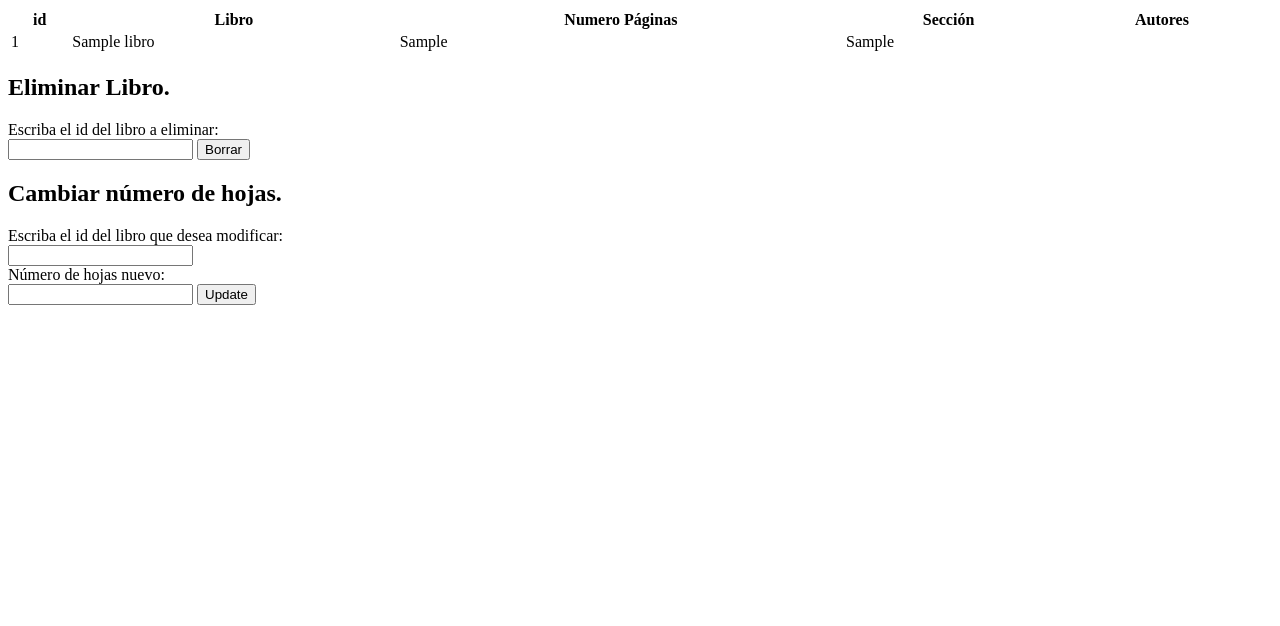
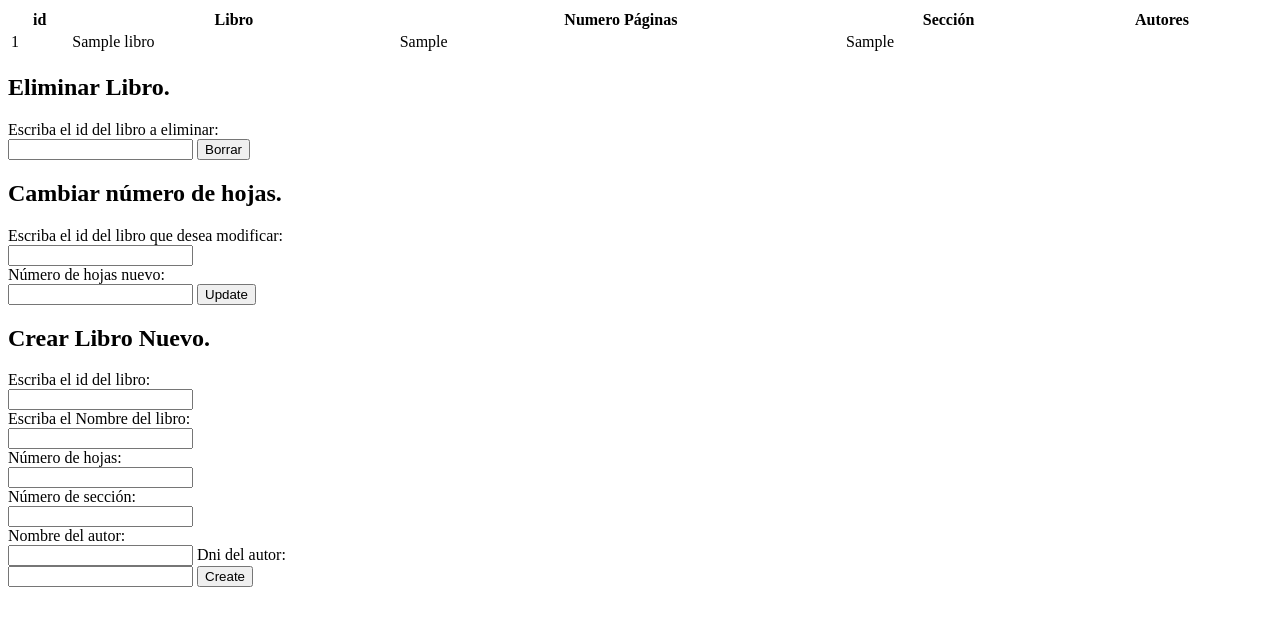
Before and after one commit to Quirio/Practica_Repositiorios_UNIR, a PHP site: page / in a window 1280 px wide. Shown: the top 626 px of the page. Run offline with PHP 8.4, Linux system fonts and the light colour scheme; tables that the repository leaves empty or names only in its code hold one stand-in row (values such as "Sample post").

Commit message:
Added creation of books

```diff
--- /dev/null
+++ b/CreateBooks.php
@@ -0,0 +1,3 @@
+<?php
+		echo "<h2>Crear Libro Nuevo.</h2><form method=\"post\" action=\"{$_SERVER['PHP_SELF']}\"> <spam>Escriba el id del libro:</spam> <br> <input type=\"text\" name=\"NLibro\"> <br> <spam>Escriba el Nombre del libro:</spam> <br> <input type=\"text\" name=\"NomLibro\"> <br><spam>Número de hojas:</spam> <br> <input type=\"text\" name=\"Nhojas\"> <br> <spam>Número de sección:</spam> <br> <input type=\"text\" name=\"NSeccion\"> <br> <spam>Nombre del autor:</spam> <br> <input type=\"text\" name=\"Nautor\"> <spam>Dni del autor:</spam> <br> <input type=\"text\" name=\"DNIautor\">  <input type=\"submit\" name=\"submit\" value=\"Create\"></form>";
+?>
--- a/index.php
+++ b/index.php
@@ -22,6 +22,7 @@
 			require "Conecction.php";
 			require "DeleteBooks.php";
 			require "UpdateBooks.php";
+			require "CreateBooks.php";
 
 			if( $_POST ){
 				echo var_dump($_POST);
@@ -38,6 +39,35 @@
 					$response = mysql_query($sql,$conn);
 				}
 
+				else if ($_POST["submit"] == "Create"){
+					$sql2 = 'SELECT COUNT(DNI) FROM `autor` WHERE DNI = "' . $_POST["DNIautor"] . '" AND Nombre = "' . $_POST["Nautor"] .'"';
+					$sql1 = 'INSERT INTO `autor`(`Nombre`, `DNI`) VALUES ($_POST["Nautor"],$_POST["DNIautor"])';
+					$sql3 = 'SELECT COUNT(DNI) FROM `autoria` WHERE `DNI`="' . $_POST["DNIautor"] . '" AND `Identificador`=' .$_POST["NLibro"] ;
+					$sql4 = 'INSERT INTO `autoria`(`DNI`, `Identificador`) VALUES ('. $_POST["DNIautor"] .','. $_POST["NLibro"] .')';
+
+					$response = mysql_num_rows(mysql_query($sql2,$conn));
+					$response2 = mysql_num_rows(mysql_query($sql3,$conn));
+
+					if(!$response){
+						$response = mysql_query($sql1,$conn);
+					}
+
+					if(!$response2){
+						$response2 = mysql_query($sql4,$conn);
+					}
+
+
+					if($response && $response2){
+						$sql = 'INSERT INTO libro(`Identificador`, `nPaginas`, `Titulo`, `NumeroSeccion`) VALUES ( '.$_POST["NLibro"].','.$_POST["Nhojas"].',"'.$_POST[NomLibro].'",'.$_POST["NSeccion"].')';
+						echo $sql;
+						$response = mysql_query($sql,$conn);
+					}
+
+					else{
+						echo "ERROR: PRELIMINARES";
+					}
+				}
+
 				header("Location:index.php");
 			}
 
```
